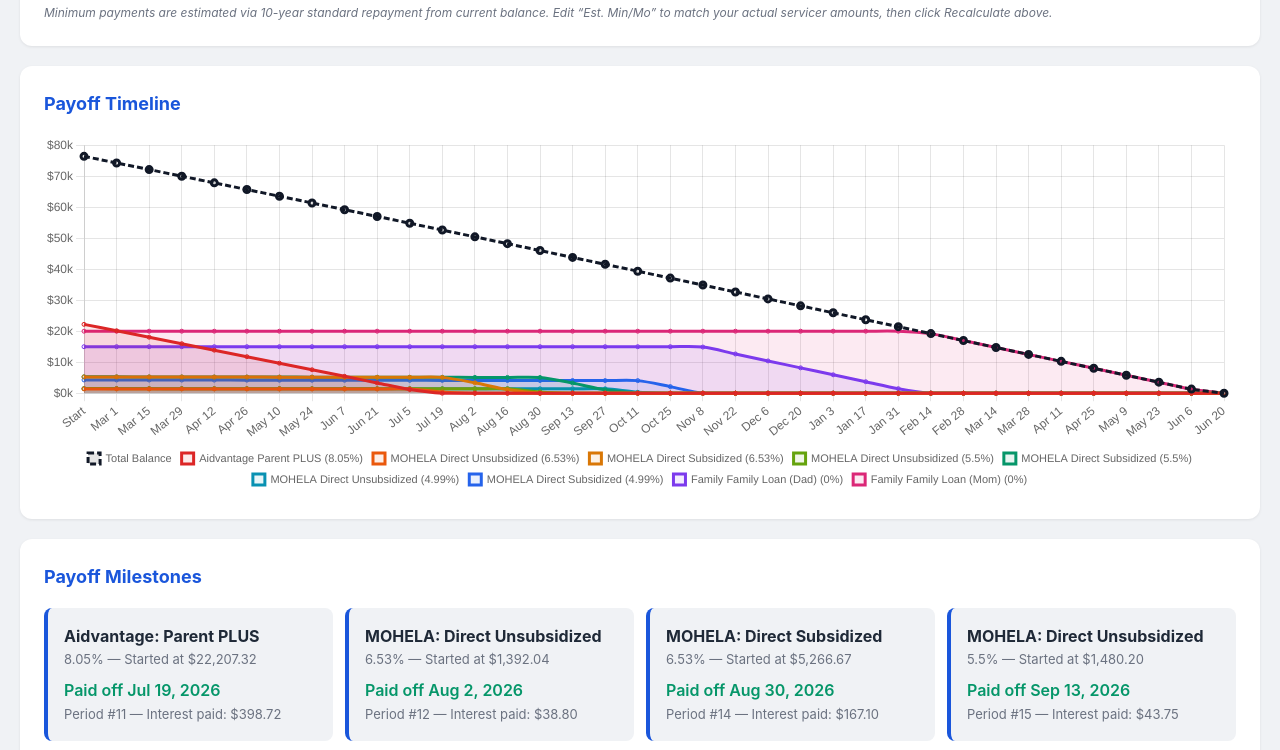
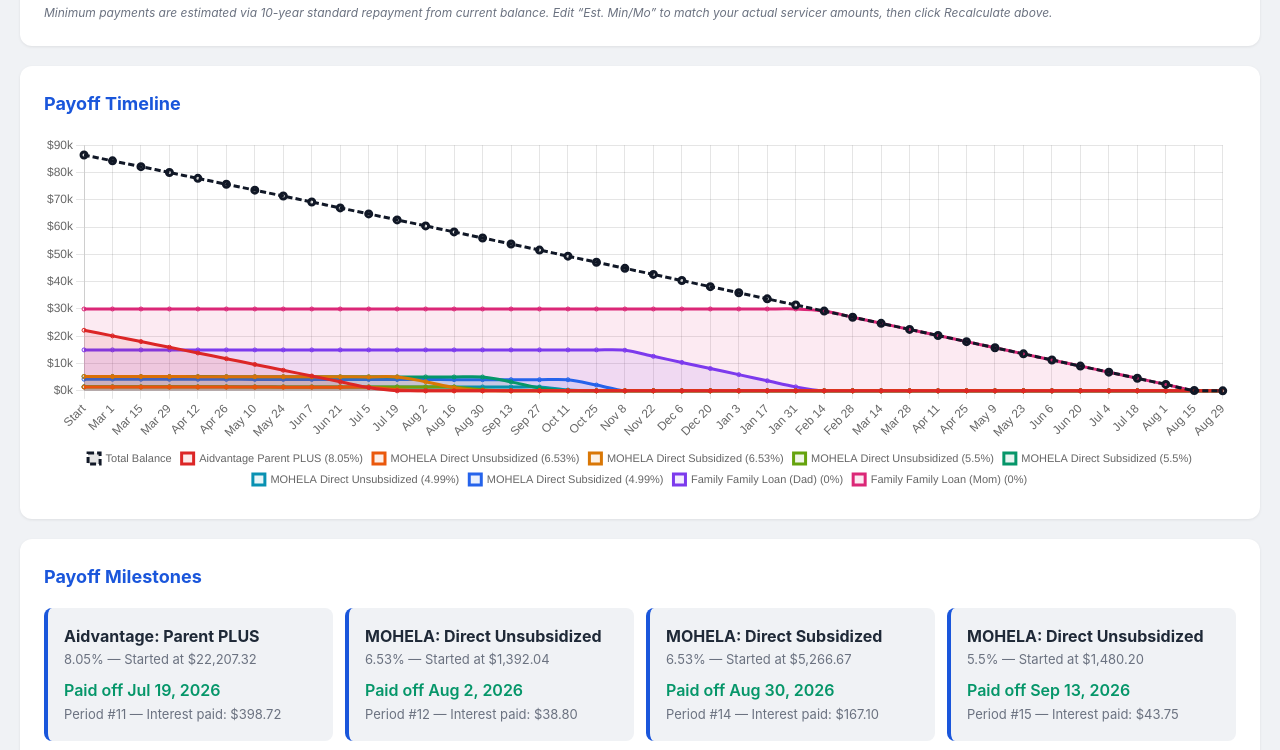
Before and after one commit to isabelgillam21-sketch/loan-payoff-planner, a plain HTML site: page index.html in a window 1280 px wide. Shown: the part 1573-2323 px from the top of the page. Drawn offline with nearby package versions, Linux system fonts and the light colour scheme.

Commit message:
Fix Mom loan balance to $30,000

```diff
--- a/index.html
+++ b/index.html
@@ -165,7 +165,7 @@ const LOANS = [
     { id: 5, name: 'Direct Subsidized',   grp: '6.53%', servicer: 'MOHELA',     bal: 5266.67,  rate: 6.530 },
     { id: 6, name: 'Direct Unsubsidized', grp: '6.53%', servicer: 'MOHELA',     bal: 1392.04,  rate: 6.530 },
     { id: 7, name: 'Parent PLUS',         grp: '8.05%', servicer: 'Aidvantage', bal: 22207.32, rate: 8.050 },
-    { id: 8, name: 'Family Loan (Mom)',   grp: '0.00%', servicer: 'Family',     bal: 20000.00, rate: 0.000 },
+    { id: 8, name: 'Family Loan (Mom)',   grp: '0.00%', servicer: 'Family',     bal: 30000.00, rate: 0.000 },
     { id: 9, name: 'Family Loan (Dad)',   grp: '0.00%', servicer: 'Family',     bal: 15000.00, rate: 0.000 },
 ];
 
```
